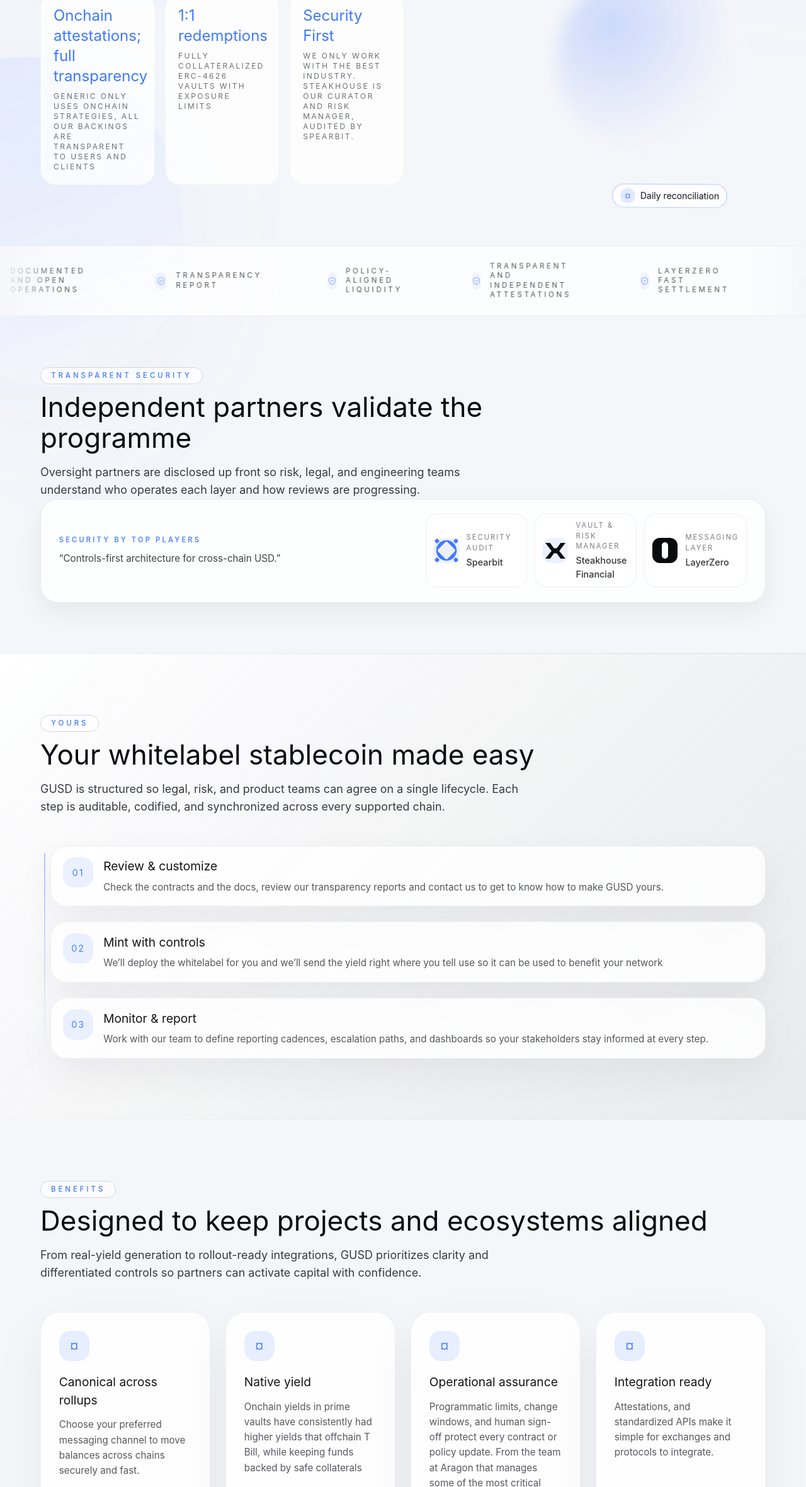
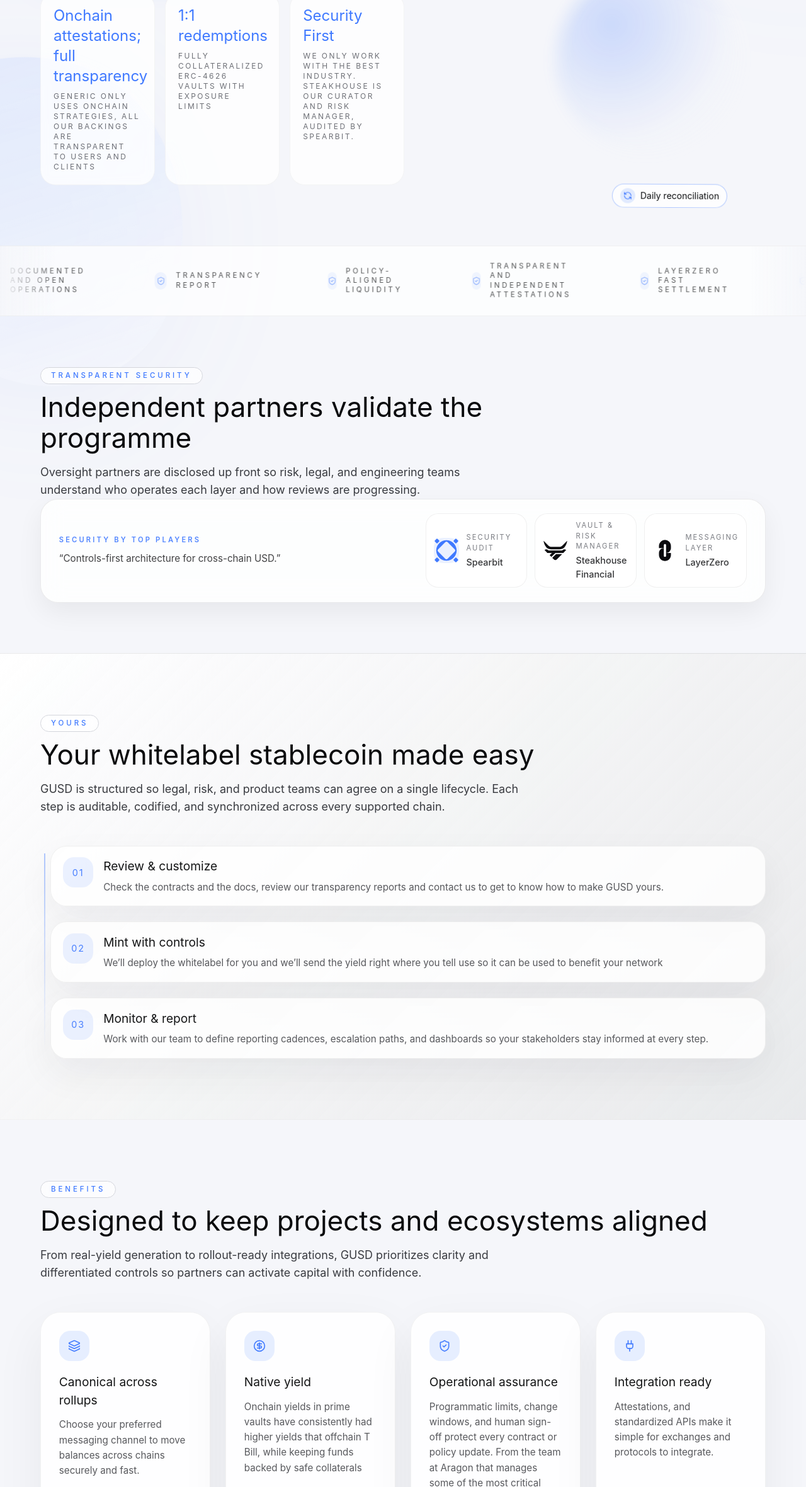
Before and after one commit to MetaFi-Labs/pre-landing, a Next.js app: page / in a window 1280 px wide. Shown: the part 799-3160 px from the top of the page at 63% size. Built offline with nearby package versions, Linux system fonts and the light colour scheme.

Commit message:
fix: replace partner logos with official art

```diff
--- a/app/page.tsx
+++ b/app/page.tsx
@@ -1,4 +1,5 @@
-import { ShieldCheck } from "lucide-react";
+import type { LucideIcon } from "lucide-react";
+import { CircleDollarSign, Layers, Plug, RefreshCcw, ShieldCheck } from "lucide-react";
 import Image from "next/image";
 import Link from "next/link";
 
@@ -8,6 +9,12 @@ type TrustSignal = {
   logoSrc?: string;
   logoAlt?: string;
   logoText?: string;
+};
+
+type BenefitHighlight = {
+  title: string;
+  description: string;
+  Icon: LucideIcon;
 };
 
 const heroStats = [
@@ -86,26 +93,30 @@ const narrativeMilestones = [
   },
 ];
 
-const benefitHighlights = [
+const benefitHighlights: BenefitHighlight[] = [
   {
     title: "Canonical across rollups",
     description:
       "Choose your preferred messaging channel to move balances across chains securely and fast.",
+    Icon: Layers,
   },
   {
     title: "Native yield",
     description:
       "Onchain yields in prime vaults have consistently had higher yields that offchain T Bill, while keeping funds backed by safe collaterals",
+    Icon: CircleDollarSign,
   },
   {
     title: "Operational assurance",
     description:
       "Programmatic limits, change windows, and human sign-off protect every contract or policy update. From the team at Aragon that manages some of the most critical security councils in the industry",
+    Icon: ShieldCheck,
   },
   {
     title: "Integration ready",
     description:
       "Attestations, and standardized APIs make it simple for exchanges and protocols to integrate.",
+    Icon: Plug,
   },
 ];
 
@@ -125,13 +136,6 @@ const proofColumns = [
       "Audit trail with change control diffs and incident communications.",
       "10% protocol fee disclosed with treasury distribution reporting.",
     ],
-  },
-];
-
-const proofMetrics = [
-  {
-    value: "Native yield",
-    label: "Consistently higher returns than T Bills",
   },
 ];
 
@@ -292,8 +296,9 @@ export default function Home() {
             </div>
 
             <div className="floating-chip hero-stage-chip inline-flex items-center gap-2 rounded-full border border-[#3F79FF]/40 bg-white/80 px-3 py-1.5 text-sm text-[#0A0B0D] backdrop-blur">
-              <span className="inline-flex h-6 w-6 items-center justify-center rounded-full bg-[#3F79FF]/15 text-xs font-semibold text-[#3F79FF]">
-                ¤
+              <span className="inline-flex h-6 w-6 items-center justify-center rounded-full bg-[#3F79FF]/15 text-[#3F79FF]">
+                <RefreshCcw className="h-3.5 w-3.5" aria-hidden />
+                <span className="sr-only">Daily reconciliation</span>
               </span>
               Daily reconciliation
             </div>
@@ -386,11 +391,13 @@ export default function Home() {
           </p>
 
           <div className="mt-12 grid gap-6 sm:grid-cols-2 lg:grid-cols-4">
-            {benefitHighlights.map((benefit) => (
-              <div key={benefit.title} className="benefit-card">
-                <span className="benefit-card__icon">¤</span>
-                <h3 className="benefit-card__title">{benefit.title}</h3>
-                <p className="benefit-card__description">{benefit.description}</p>
+            {benefitHighlights.map(({ title, description, Icon }) => (
+              <div key={title} className="benefit-card">
+                <span className="benefit-card__icon" aria-hidden>
+                  <Icon className="h-5 w-5" />
+                </span>
+                <h3 className="benefit-card__title">{title}</h3>
+                <p className="benefit-card__description">{description}</p>
               </div>
             ))}
           </div>
```
Also changed, not shown: public/layerzero-icon.svg, public/steakhouse-icon.svg.
